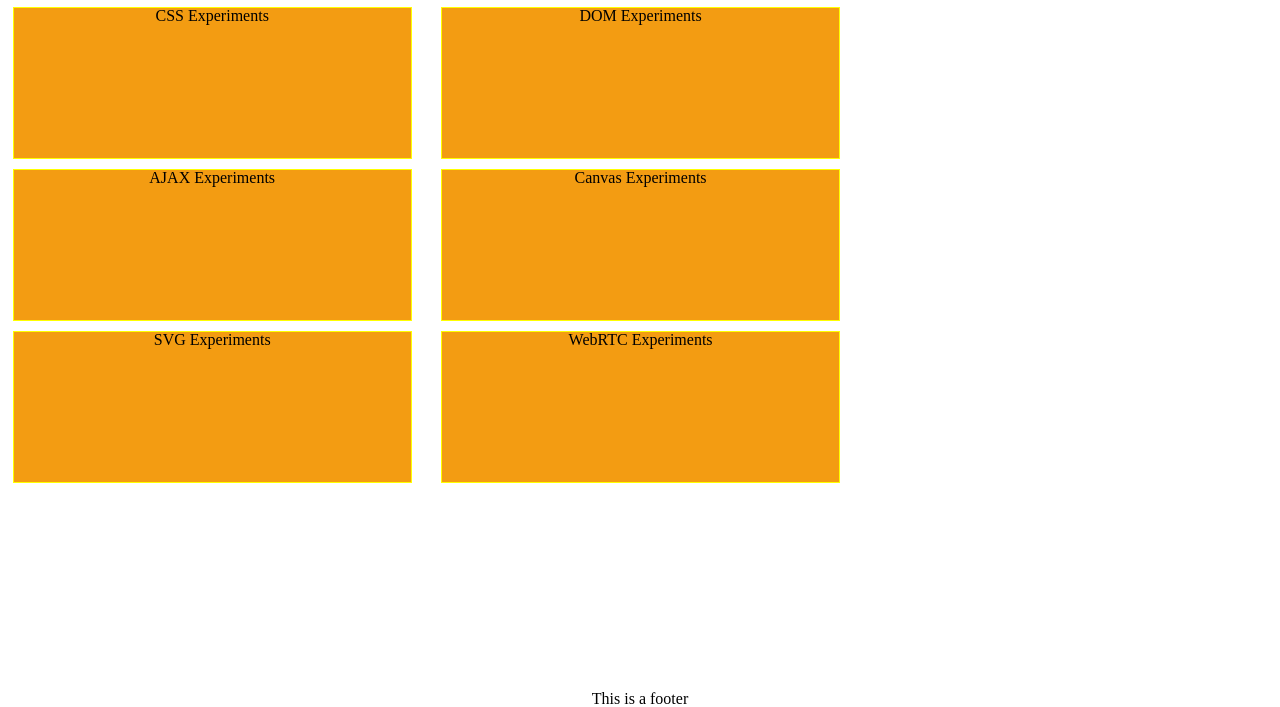
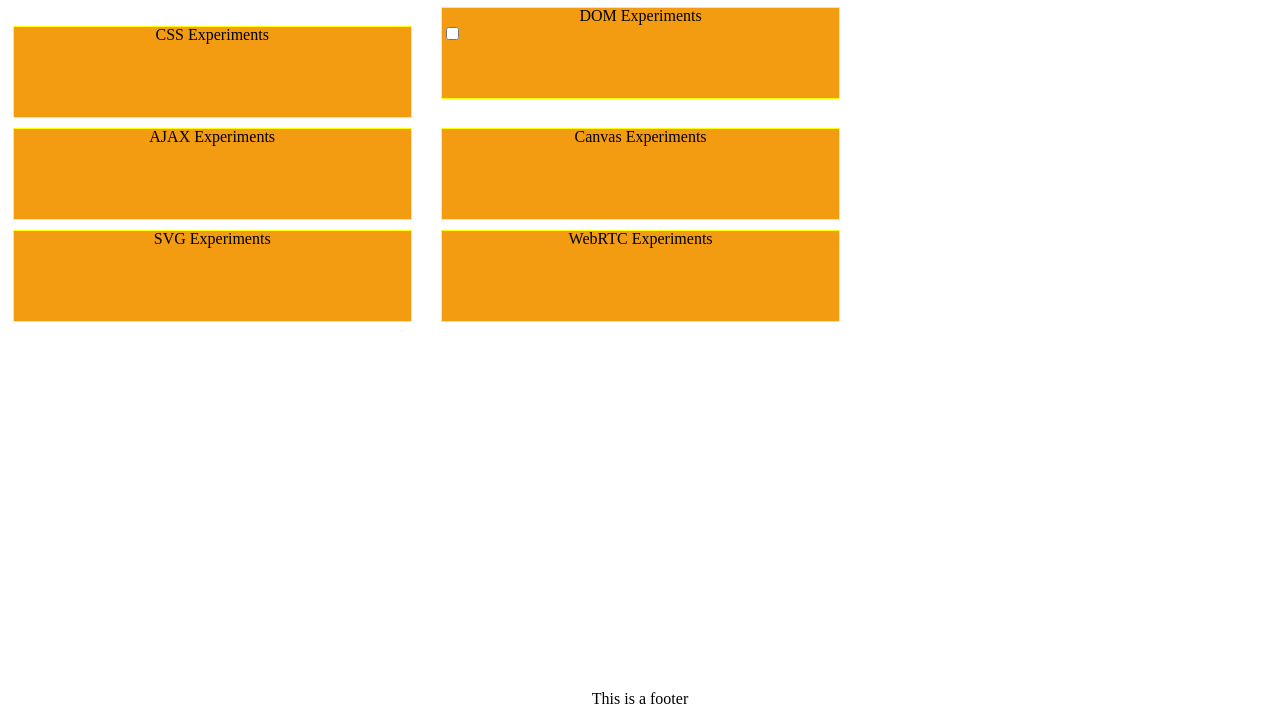
Before and after one commit to keripix/learn-css-layout, a website: page jade/index.jade in a window 1280 px wide. Shown: the part 93-800 px from the top of the page. Drawn offline with nearby package versions, Linux system fonts and the light colour scheme; files that its build step writes are made by us from their sources.

```diff
--- a/jade/index.jade
+++ b/jade/index.jade
@@ -33,6 +33,9 @@
       article.item.item-yellow
         header
           h2 DOM Experiments
+        ul
+          li
+            input(type='checkbox')
       article.item.item-yellow
         header
           h2 AJAX Experiments
--- a/less/modules.less
+++ b/less/modules.less
@@ -67,7 +67,7 @@
 
 .item {
     border: 1px solid yellow;
-    min-height: 150px;
+    min-height: 90px;
 }
 
 .item-yellow {
```
Also changed, not shown: css/modules.css, css/style.css, index.html.
